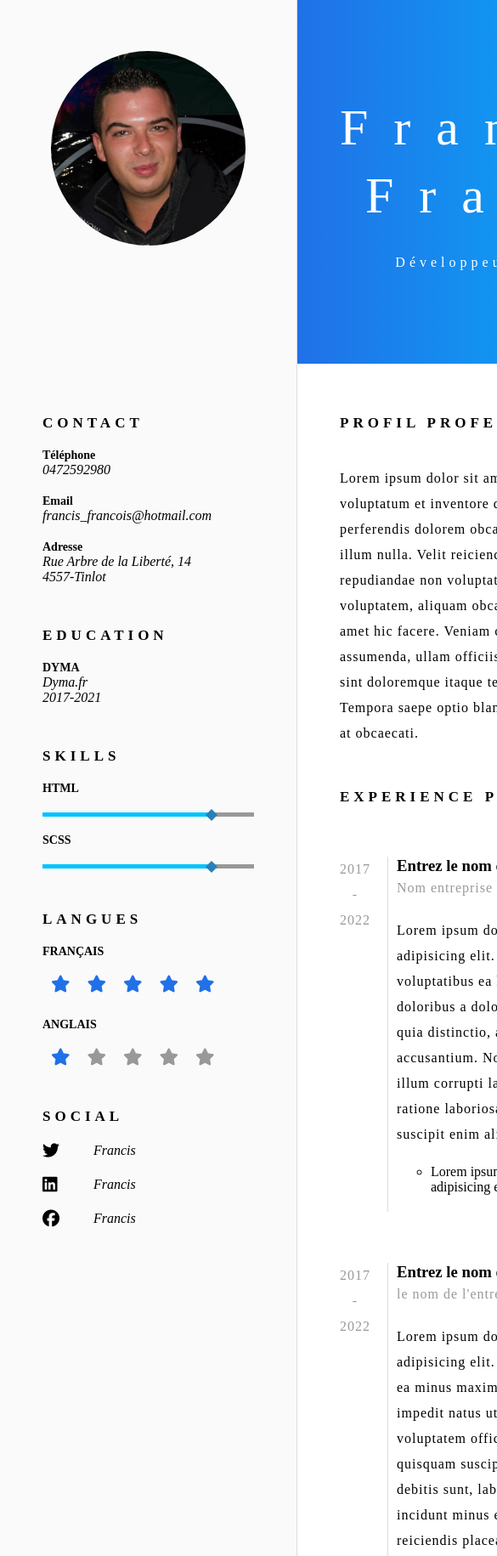
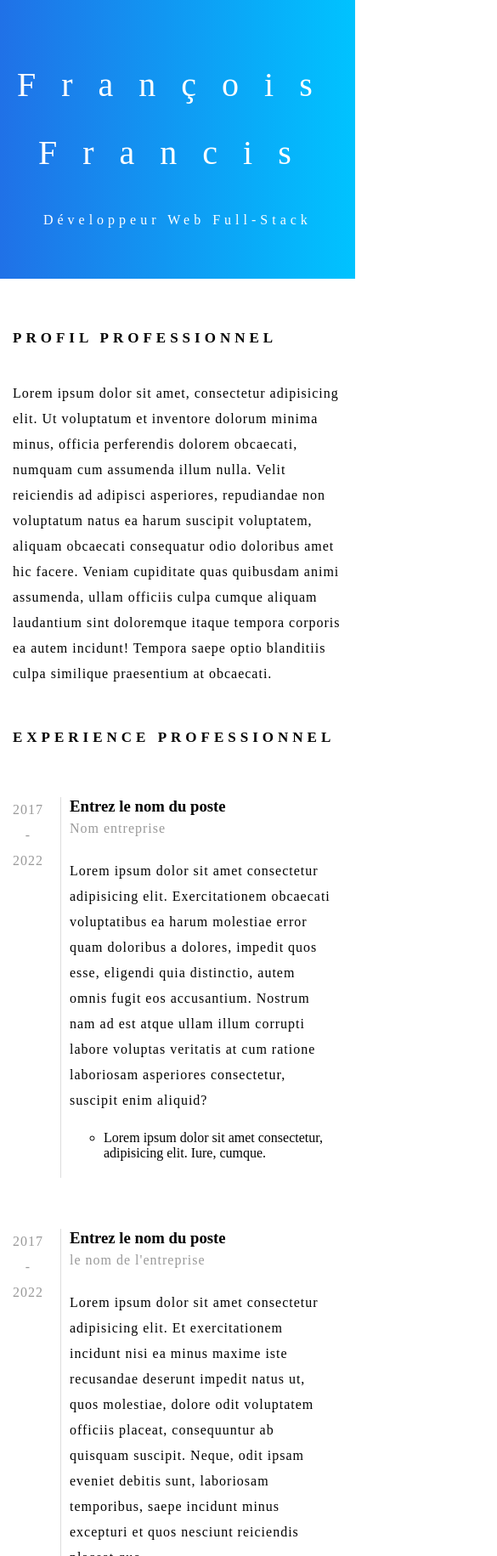
Before and after one commit to FrancisFrancois/CV, a website with bundled scripts: page index.html in a window 390 px wide. Shown: the top 1831 px of the page at 85% size, 585 px wide, since content can reach past the window. Built offline with nearby package versions, Linux system fonts and the light colour scheme.

Commit message:
Responsive

```diff
--- /dev/null
+++ b/scss/_animations.scss
@@ -0,0 +1,25 @@
+@keyframes bounce {
+  0% {
+    transform: rotate(-45deg);
+  }
+
+  10% {
+    transform: rotate(-35deg);
+  }
+
+  70% {
+    transform: rotate(20deg);
+  }
+
+  80% {
+    transform: rotate(-10deg);
+  }
+
+  90% {
+    transform: rotate(5deg);
+  }
+
+  100% {
+    transform: rotate(0deg);
+  }
+}
--- /dev/null
+++ b/scss/_media-queries.scss
@@ -0,0 +1,27 @@
+/* Landscape phones and down */
+@mixin xs {
+  @media (max-width: 480px) {
+    @content;
+  }
+}
+
+/* Landscape phone to portrait tablet */
+@mixin sm {
+  @media (max-width: 767px) {
+    @content;
+  }
+}
+
+/* Portrait tablet to landscape and desktop */
+@mixin md {
+  @media (min-width: 768px) and (max-width: 979px) {
+    @content;
+  }
+}
+
+/* Large desktop */
+@mixin xl {
+  @media (min-width: 1200px) {
+    @content;
+  }
+}
--- a/scss/style.scss
+++ b/scss/style.scss
@@ -2,13 +2,19 @@
 @import "base";
 @import "classes";
 @import "utils";
+@import "animations";
+@import "media-queries";
 
 .grid-container {
   display: grid;
+  min-height: 100vh;
   grid:
     "picture header" auto "aside main" 1fr "footer footer" auto / 350px auto;
-  min-height: 100vh;
-  ;
+
+  @include xs {
+    grid:
+      "header" auto "main" auto "picture" auto "aside" auto "footer" auto / auto;
+  }
 }
 
 header {
@@ -22,15 +28,28 @@
   justify-content: center;
   align-items: center;
 
+  @include xs {
+    padding: 5rem 2rem;
+  }
+
   h1 {
     font-size: 6rem;
     line-height: 8rem;
     font-weight: 300;
     letter-spacing: 3rem;
+
+    @include xs {
+      font-size: 4rem;
+    }
   }
 
   p {
     letter-spacing: 0.5rem;
+  }
+
+  span {
+    display: inline-block;
+    animation: bounce 2s;
   }
 }
 
@@ -105,7 +124,20 @@
       display: flex;
       justify-content: start;
       align-items: center;
-      margin: 2rem 0;
+      padding: 1rem 1rem;
+      border-radius: 5px;
+      transition: all 0.2s;
+      cursor: pointer;
+
+      &:hover {
+        background: var(--border);
+
+        i {
+          color: var(--primary);
+          transform: scale(1.3);
+          transition: all 0.2s;
+        }
+      }
 
       i {
         font-size: 2rem;
@@ -124,6 +156,10 @@
 main {
   grid-area: main;
   padding: 5rem;
+
+  @include xs {
+    padding: 5rem 1.5rem;
+  }
 
   h2 {
     margin-bottom: 4rem;
@@ -178,6 +214,11 @@
   align-items: center;
   color: white;
   padding: 5rem;
+
+  @include xs {
+    padding: 5rem 1.5rem;
+  }
+
   background: var(--text);
 
   h2 {
@@ -221,6 +262,11 @@
       outline: 0;
       border: 0;
       min-width: 400px;
+
+      @include xs {
+        min-width: 200px;
+      }
+
       padding: 1rem 2rem;
       line-height: 2rem;
 
```
Also changed, not shown: css/style.css, 1 other file.
